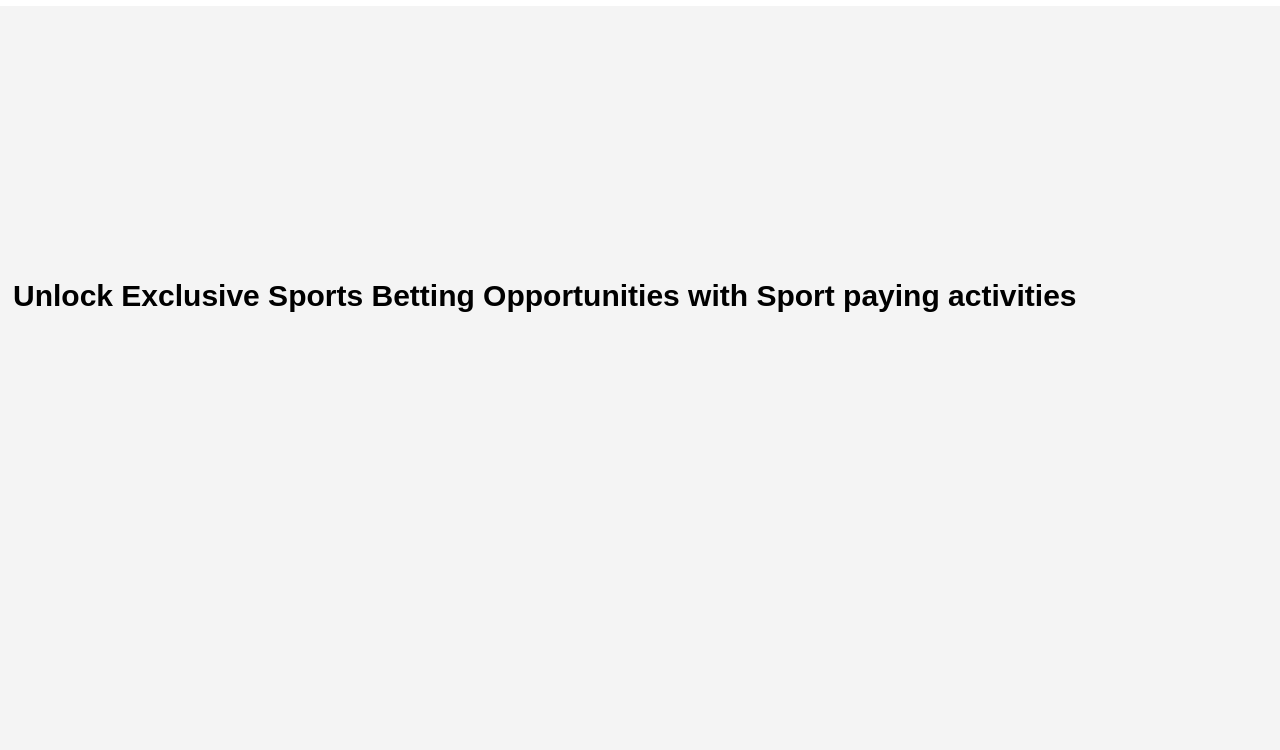
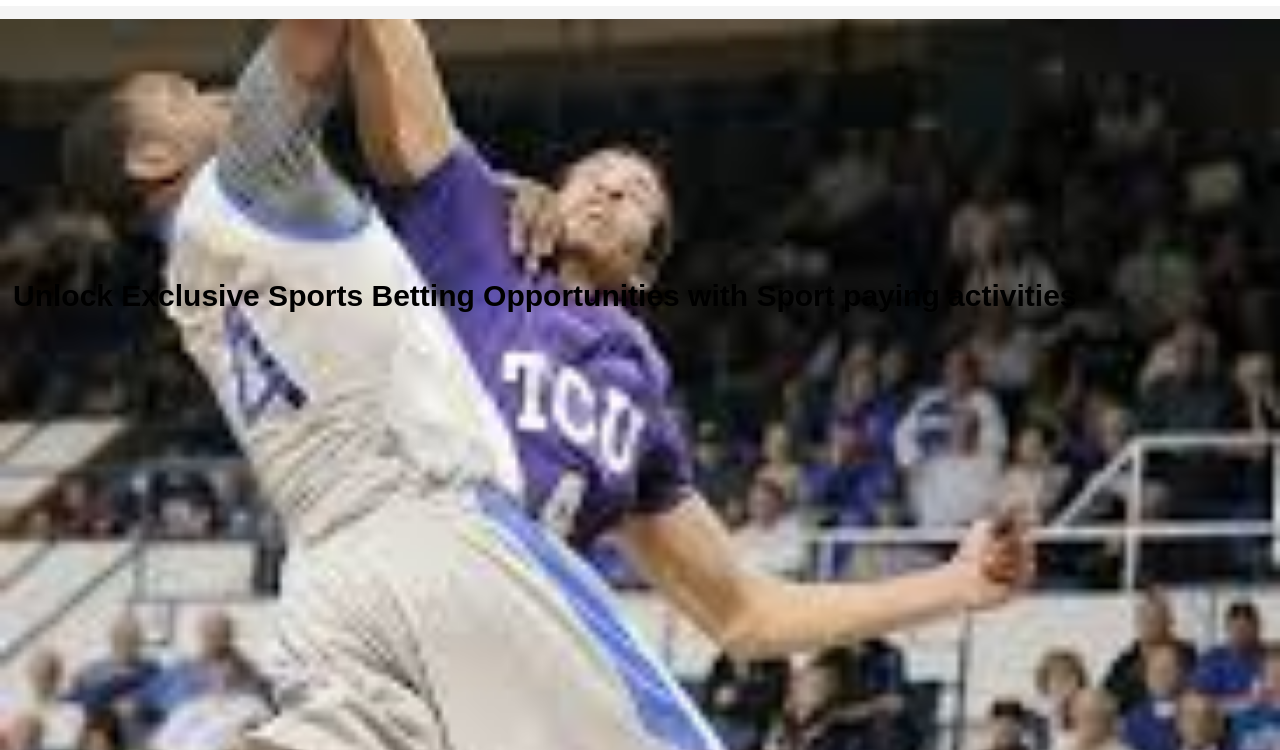
Before and after one commit to covenantemmanuel/Payout, a plain HTML site: page index.html in a window 1280 px wide. Shown: the part 50-800 px from the top of the page. Drawn offline with Linux system fonts and the light colour scheme; a script that the page names is missing; files whose address does not match are found by name.

Commit message:
Refactor CSS styles for consistency and clarity

```diff
--- a/index.css
+++ b/index.css
@@ -110,7 +110,7 @@ margin-top: 0;
 
 /*   end of nav bar */
 .main{
-  background-image: url('css/down.jpeg');
+  background-image: url('download.jpeg');
   background-position: center;
   background-size: cover;
   height: 100vh;
@@ -265,4 +265,5 @@ margin-top: 0;
 
 .image-slider img.active {
     opacity: 1;
+
 }
```
